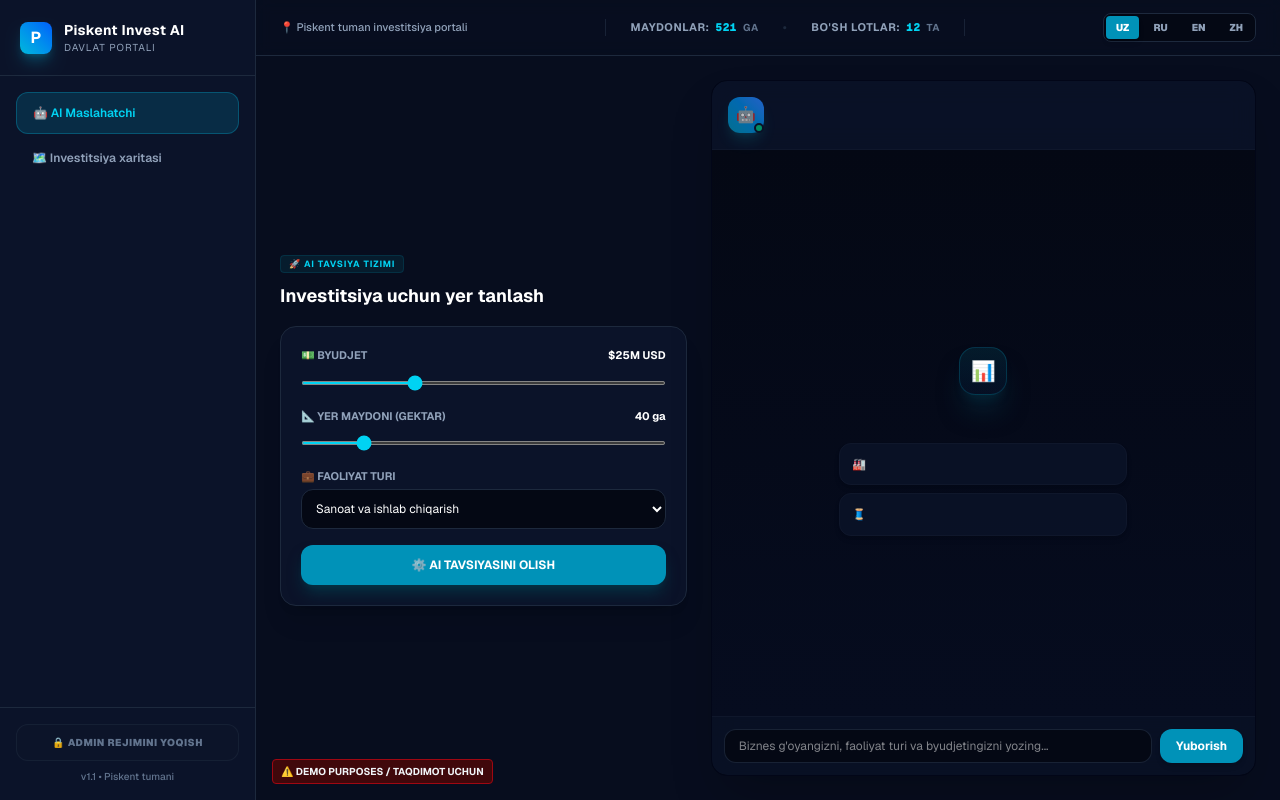
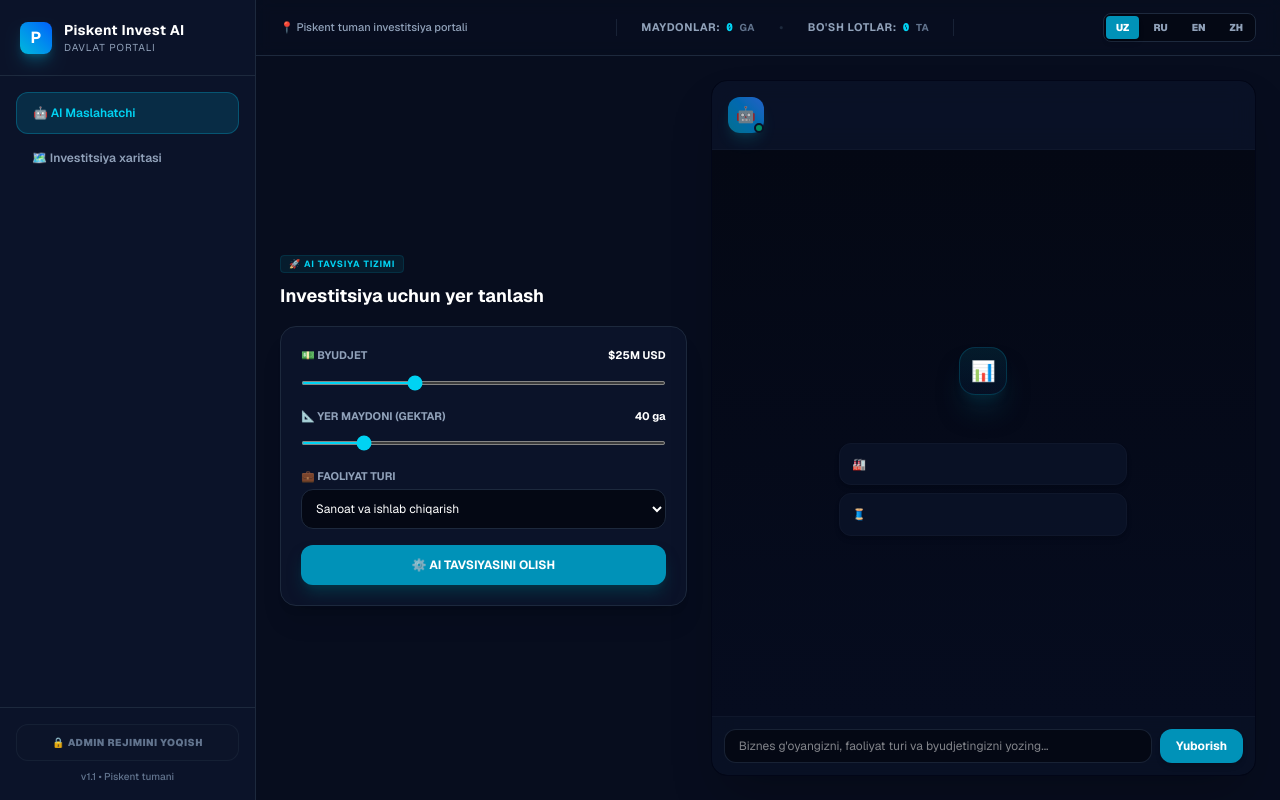
Before and after one commit to Akmalchik/piskent-invest-ai, a Next.js app: page / in a window 1280 px wide. Built offline with nearby package versions, Linux system fonts and the light colour scheme.

Commit message:
Update page.tsx

```diff
--- a/app/page.tsx
+++ b/app/page.tsx
@@ -200,15 +200,18 @@ export default function Home() {
           <div className="hidden lg:flex items-center gap-6 text-[11px] font-bold text-slate-400 uppercase tracking-wider border-l border-r border-slate-800/80 px-6 mx-4">
             <div className="flex items-center gap-1.5">
               <span>{lang === 'zh' ? '总规划面积' : lang === 'ru' ? 'Площадь' : 'Maydonlar'}:</span>
-              <AnimatedNumber value={521} /> <span className="text-[10px] text-slate-500">{localLabels.ga}</span>
+              {/* Ставим заглушку 0, пока база пустая */}
+              <AnimatedNumber value={0} />
+              <span className="text-[10px] text-slate-500">{localLabels.ga}</span>
             </div>
             <span className="text-slate-800">•</span>
             <div className="flex items-center gap-1.5">
               <span>{lang === 'zh' ? '空闲投资土地' : lang === 'ru' ? 'Свободные лоты' : 'Bo\'sh lotlar'}:</span>
-              <AnimatedNumber value={12} /> <span className="text-[10px] text-slate-500">{localLabels.ta}</span>
+              {/* Ставим заглушку 0 лотов */}
+              <AnimatedNumber value={0} />
+              <span className="text-[10px] text-slate-500">{localLabels.ta}</span>
             </div>
           </div>
-
           {/* Переключатель языков */}
           <div className="flex items-center gap-1 bg-[#040814] p-0.5 rounded-lg border border-slate-800">
             {(['uz', 'ru', 'en', 'zh'] as const).map((l) => (
@@ -248,10 +251,7 @@ export default function Home() {
           )}
         </div>
 
-        {/* Демо-дисклеймер */}
-        <div className="absolute bottom-2 md:bottom-4 left-2 md:left-4 z-[1000] bg-red-950/90 border border-red-800 px-2 py-1 rounded text-[8px] md:text-[10px] uppercase font-bold pointer-events-none max-w-[90%] truncate">
-          ⚠️ Demo Purposes / Taqdimot uchun
-        </div>
+
       </div>
     </div>
   );
```
